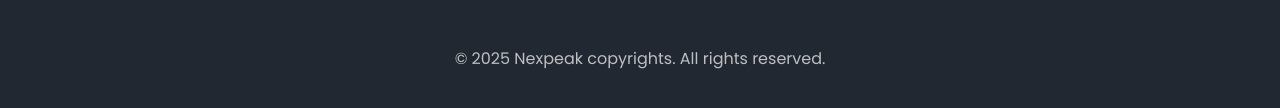
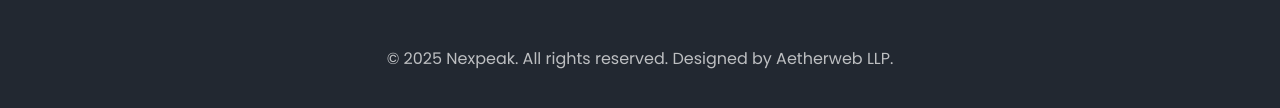
Before and after one commit to ptwotechnologies/nextpeak, a plain HTML site: page about.html in a window 1280 px wide. Shown: the part 3665-3773 px from the top of the page. Drawn offline with Linux system fonts and the light colour scheme; some packages are replaced by stand-ins of ours; no server answers; files whose address does not match are found by name.

Commit message:
fixed footer

```diff
--- a/about.html
+++ b/about.html
@@ -570,7 +570,13 @@
               <script>
                 document.write(new Date().getFullYear());
               </script>
-              Nexpeak copyrights. All rights reserved.
+              Nexpeak. All rights reserved. Designed by
+              <a
+                href="https://aetherweb.in"
+                target="_blank"
+                rel="noopener noreferrer"
+                >Aetherweb LLP</a
+              >.
             </p>
           </div>
         </div>
```
Also changed, not shown: attorneys.html (+7 -1 lines), case.html (+7 -1 lines), contact.html (+7 -1 lines), index.html (+7 -1 lines), pricing.html (+7 -1 lines), services.html (+7 -1 lines), team.html (+7 -1 lines), testi.html (+7 -1 lines).
